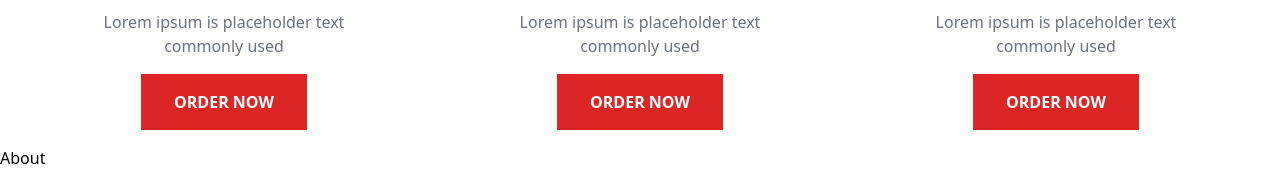
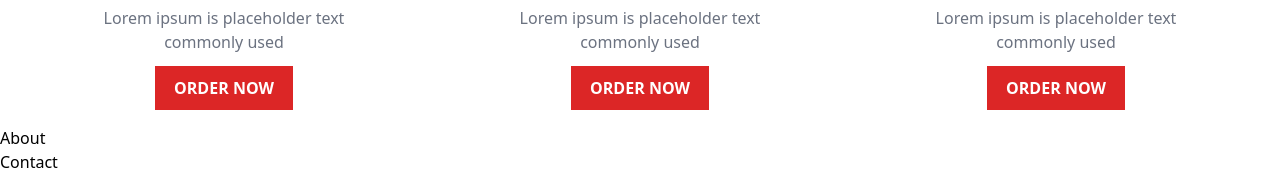
Before and after one commit to Shiva-Frg/burger-landing-page, a React (Create React App) app: page / in a window 1280 px wide. Shown: the part 1816-1990 px from the top of the page. Built offline with nearby package versions, Linux system fonts and the light colour scheme.

Commit message:
edit menu

```diff
--- a/src/components/Menu/Foods/Foods.jsx
+++ b/src/components/Menu/Foods/Foods.jsx
@@ -14,7 +14,7 @@ const Foods = ({ menu }) => {
   const content = foods.map((item) => (
     <article
       key={item.id}
-      className="flex flex-col items-center justify-center space-y-4"
+      className="flex flex-col items-center justify-center space-y-3"
     >
       <div>
         <img src={menuFood} alt="food" />
@@ -23,7 +23,7 @@ const Foods = ({ menu }) => {
         <h3 className="text-3xl font-bold">{item.title}</h3>
         <p className="text-gray-500">{item.description}</p>
       </div>
-      <button className="bg-red-600 p-4 w-2/5 font-bold text-white">
+      <button className="bg-red-600 px-4 py-2.5 w-1/3 font-bold text-white">
         ORDER NOW
       </button>
     </article>
```
